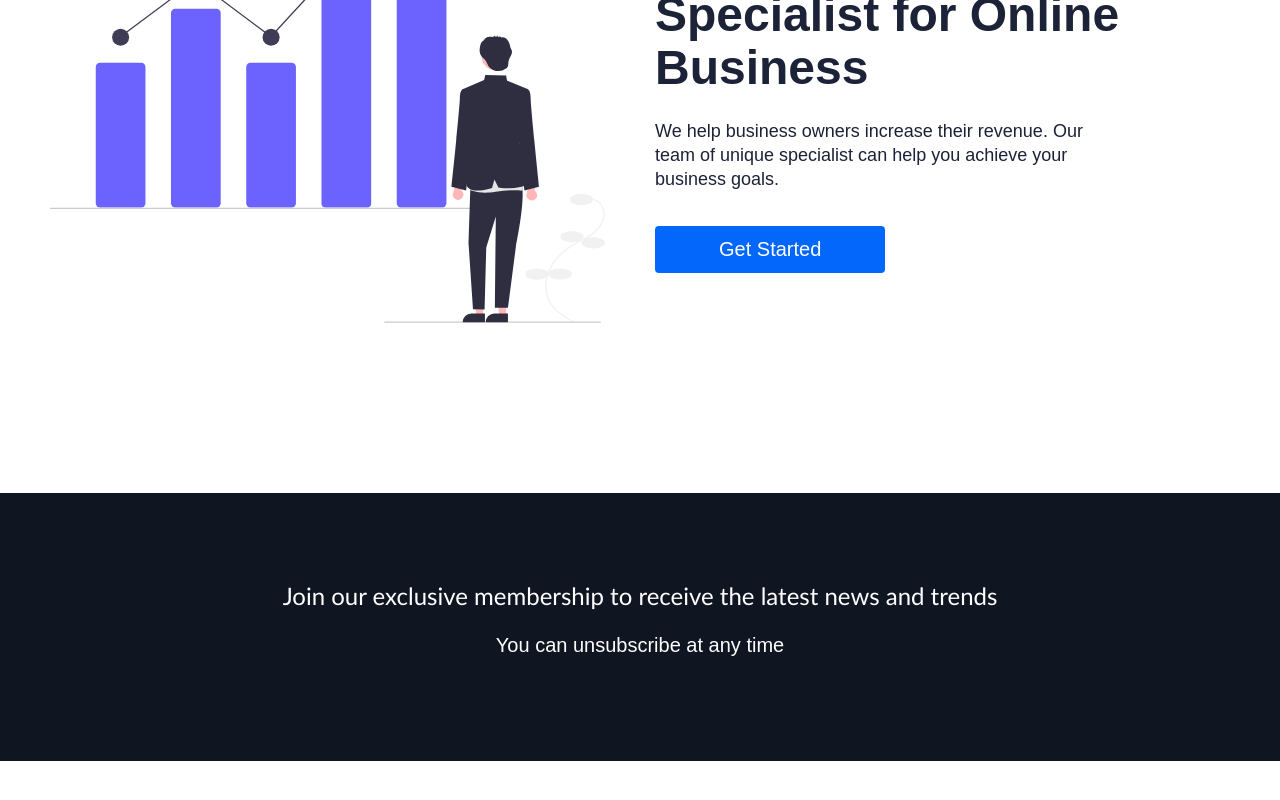
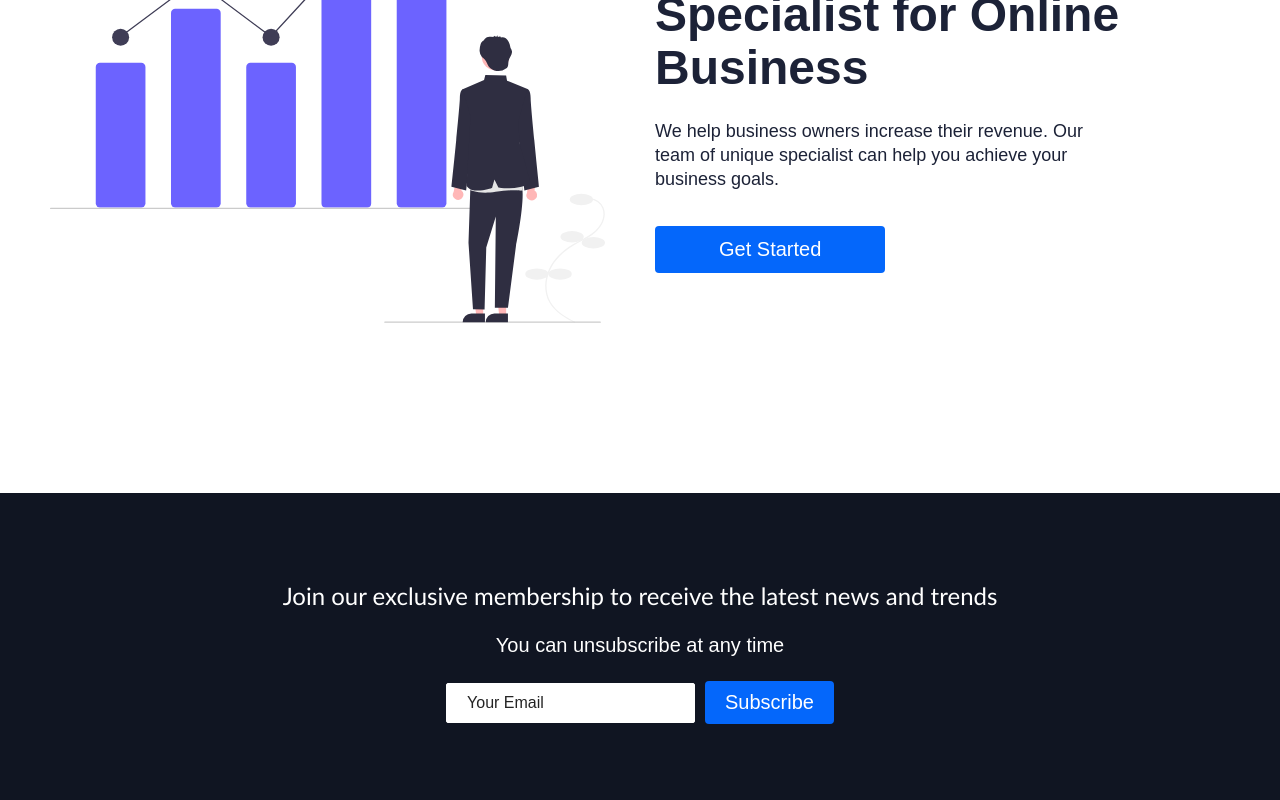
Before and after one commit to BayLadyCoder/landing-page, a React (Create React App) app: page / in a window 1280 px wide. Shown: the part 2655-3455 px from the top of the page. Before the commit the page ends 3416 px from the top, so only its background shows below. Built offline with nearby package versions, Linux system fonts and the light colour scheme.

Commit message:
Added subscribe form in Footer

```diff
--- a/src/components/Footer/Footer.styled.ts
+++ b/src/components/Footer/Footer.styled.ts
@@ -24,9 +24,40 @@
     "Lucida Sans", Arial, sans-serif;
   margin-bottom: 24px;
   font-size: 24px;
+  text-align: center;
 `;
 
 export const FooterSubText = styled.p`
   margin-bottom: 24px;
   font-size: 20px;
 `;
+
+export const Form = styled.form`
+  display: flex;
+  justify-content: center;
+  align-items: center;
+
+  @media screen and (max-width: 820px) {
+    flex-direction: column;
+    width: 80%;
+  }
+`;
+
+export const FormInput = styled.input`
+  padding: 10px 20px;
+  border-radius: 2px;
+  margin-right: 10px;
+  outline: none;
+  border: none;
+  font-size: 16px;
+  border: 1px solid #fff;
+
+  &::placeholder {
+    color: #242424;
+  }
+
+  @media screen and (max-width: 820px) {
+    width: 100%;
+    margin: 0 0 16px 0;
+  }
+`;
--- a/src/components/Footer/Footer.tsx
+++ b/src/components/Footer/Footer.tsx
@@ -4,7 +4,11 @@
   FooterDescription,
   FooterSubHeading,
   FooterSubText,
+  Form,
+  FormInput,
 } from "./Footer.styled";
+
+import { Button } from "../../globalStyles";
 
 const Footer = () => {
   return (
@@ -14,6 +18,11 @@
           Join our exclusive membership to receive the latest news and trends
         </FooterSubHeading>
         <FooterSubText>You can unsubscribe at any time</FooterSubText>
+
+        <Form>
+          <FormInput name="email" type="email" placeholder="Your Email" />
+          <Button fontBig>Subscribe</Button>
+        </Form>
       </FooterDescription>
     </FooterContainer>
   );
```
